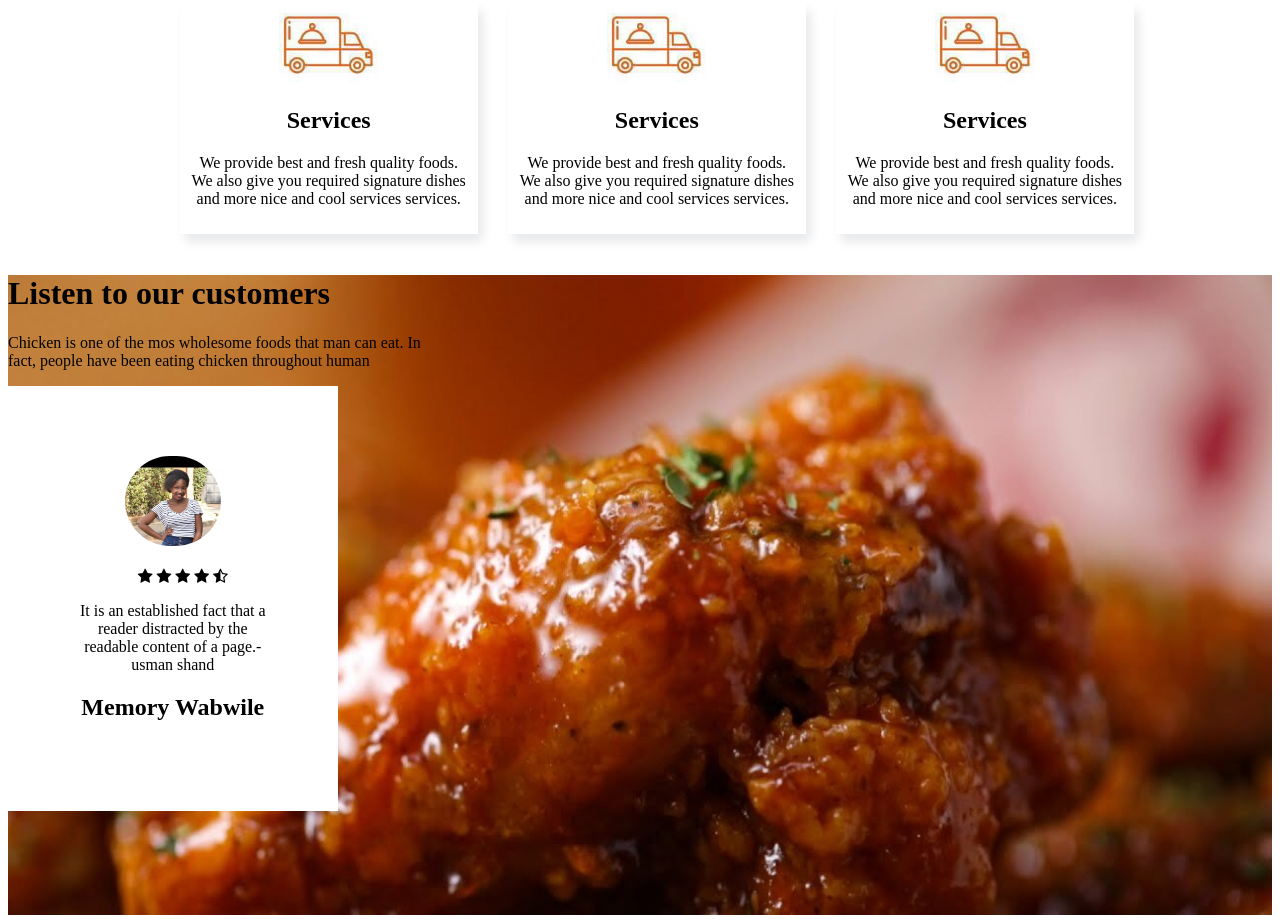
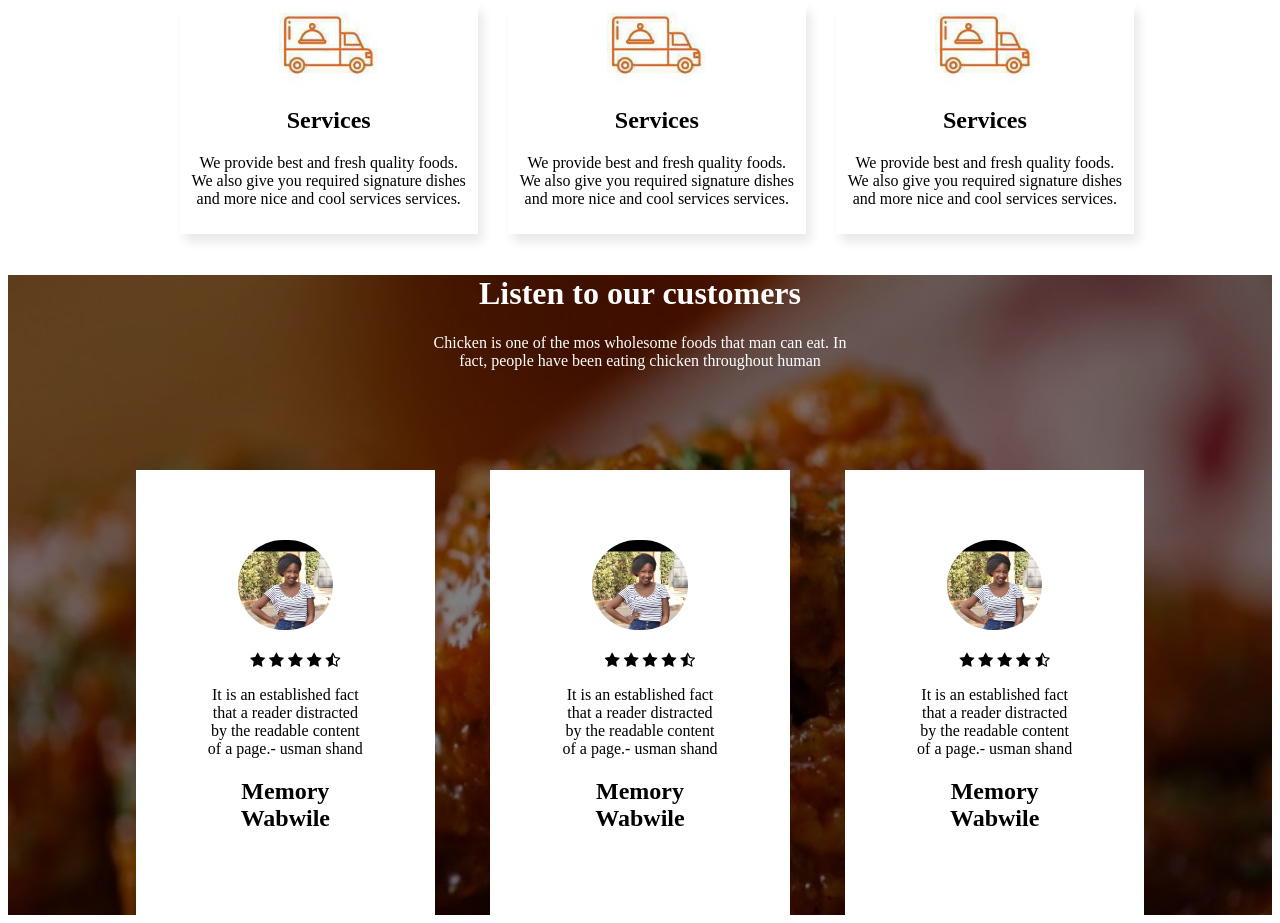
Before and after one commit to Memory-Wabwile/restaurant-01, a plain HTML site: page index.html in a window 1280 px wide. Shown: the part 3343-4266 px from the top of the page. Drawn offline with Linux system fonts and the light colour scheme.

Commit message:
addtwo more clients

```diff
--- a/index.css
+++ b/index.css
@@ -147,6 +147,7 @@ button{
     width: 100%;
     height:80vh;
 
+
 }
 .rahim{
     width: 15%;
@@ -154,4 +155,11 @@ button{
     padding:70px;
     align-items: center;
     text-align: center;
+
 }
+.clients{
+    display: flex;
+    flex-wrap: wrap;
+    margin: 100px;
+    justify-content: space-around;
+}
--- a/index.html
+++ b/index.html
@@ -253,8 +253,9 @@
         </div>
     </div>
     <div class="customers">
-        <h1>Listen to our customers</h1>
-        <p>Chicken is one of the mos wholesome foods that man can eat. In <br> fact, people have been eating chicken
+        <div class="overlay">
+        <h1 style="color: white; text-align: center;" > Listen to our customers</h1>
+        <p style="color: white; text-align: center;" >Chicken is one of the mos wholesome foods that man can eat. In <br> fact, people have been eating chicken
             throughout human </p>
 
         <div class="clients">
@@ -268,7 +269,30 @@
                 <p>It is an established fact that a reader distracted by the readable content of  a page.- usman shand</p>
                 <h2>Memory Wabwile</h2>
             </div>
+
+            <div class="rahim">
+                <img style="border-radius: 50px;" src="images/memorypicture.jpg" height="90"><br><br>
+                <span class="fa fa-star" style="margin-left: 20px;"></span>
+                <span class="fa fa-star"></span>
+                <span class="fa fa-star"></span>
+                <span class="fa fa-star"></span>
+                <span class="fa fa-star-half-o"></span><br>
+                <p>It is an established fact that a reader distracted by the readable content of  a page.- usman shand</p>
+                <h2>Memory Wabwile</h2>
+            </div>
+
+            <div class="rahim">
+                <img style="border-radius: 50px;" src="images/memorypicture.jpg" height="90"><br><br>
+                <span class="fa fa-star" style="margin-left: 20px;"></span>
+                <span class="fa fa-star"></span>
+                <span class="fa fa-star"></span>
+                <span class="fa fa-star"></span>
+                <span class="fa fa-star-half-o"></span><br>
+                <p>It is an established fact that a reader distracted by the readable content of  a page.- usman shand</p>
+                <h2>Memory Wabwile</h2>
+            </div>
         </div>
+    </div>
     </div>
 
 </body>
```
